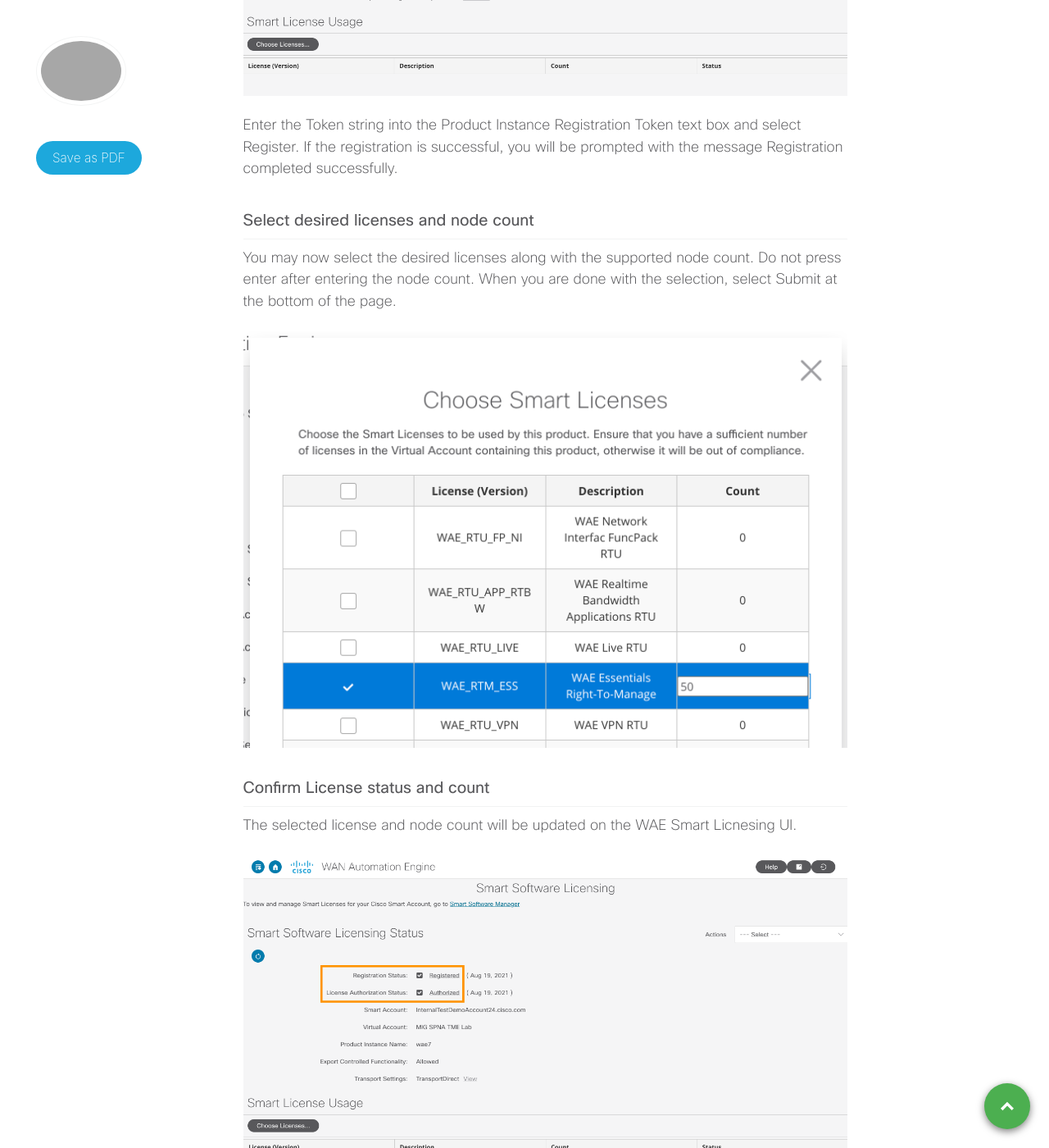
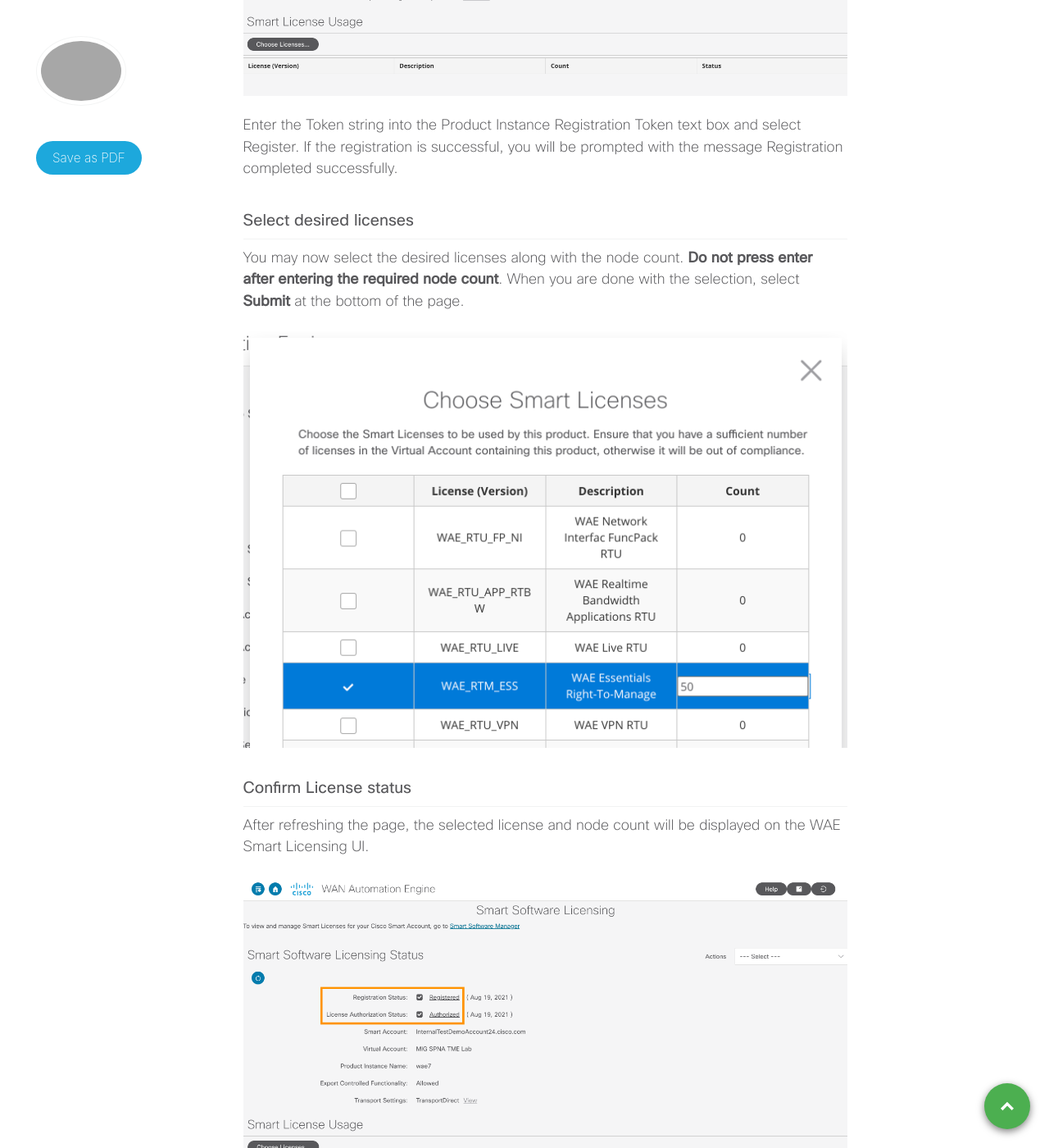
Before and after one commit to xrdocs/automation, a Jekyll site: the page built from _tutorials/wae-smart-licensing.md, in a window 1280 px wide and 1400 px high, scrolled down 3524 px. Shown: the whole window at 82% size. Built offline with Jekyll 4.4.1, drawn with Linux system fonts in a browser that asks for light colours; comment, search, counter and statistics services are not loaded; some of the changed text lies outside the part shown.

Commit message:
Initial Draft

````diff
--- a/_tutorials/wae-smart-licensing.md
+++ b/_tutorials/wae-smart-licensing.md
@@ -88,22 +88,22 @@ Select Register in order to register WAE with Cisco Smart Software Licensing.
 
 Enter the Token string into the Product Instance Registration Token text box and select Register. If the registration is successful, you will be prompted with the message Registration completed successfully.
 
-### Select desired licenses and node count
+### Select desired licenses
 
-You may now select the desired licenses along with the supported node count. Do not press enter after entering the node count. When you are done with the selection, select Submit at the bottom of the page.
+You may now select the desired licenses along with the node count. **Do not press enter after entering the required node count**. When you are done with the selection, select **Submit** at the bottom of the page.
 
 ![Selecting license and count]({{site.baseurl}}/images/screenshot 2021-08-19 14.25.41.png)
 
 
-### Confirm License status and count
+### Confirm License status
 
-The selected license and node count will be updated on the WAE Smart Licnesing UI.
+After refreshing the page, the selected license and node count will be displayed on the WAE Smart Licensing UI.
 
 
 ![Confirm license and count]({{site.baseurl}}/images/screenshot 2021-08-19 14.26.47.png)
 
 
-Running the license_check command on the WAE server will also show the licenses associated with this instance of WAE server.
+Running the **license_check** command on the WAE server will also show the licenses associated with this instance of WAE server.
 
 ```
 [wae@wae7 ~]$ license_check
````
